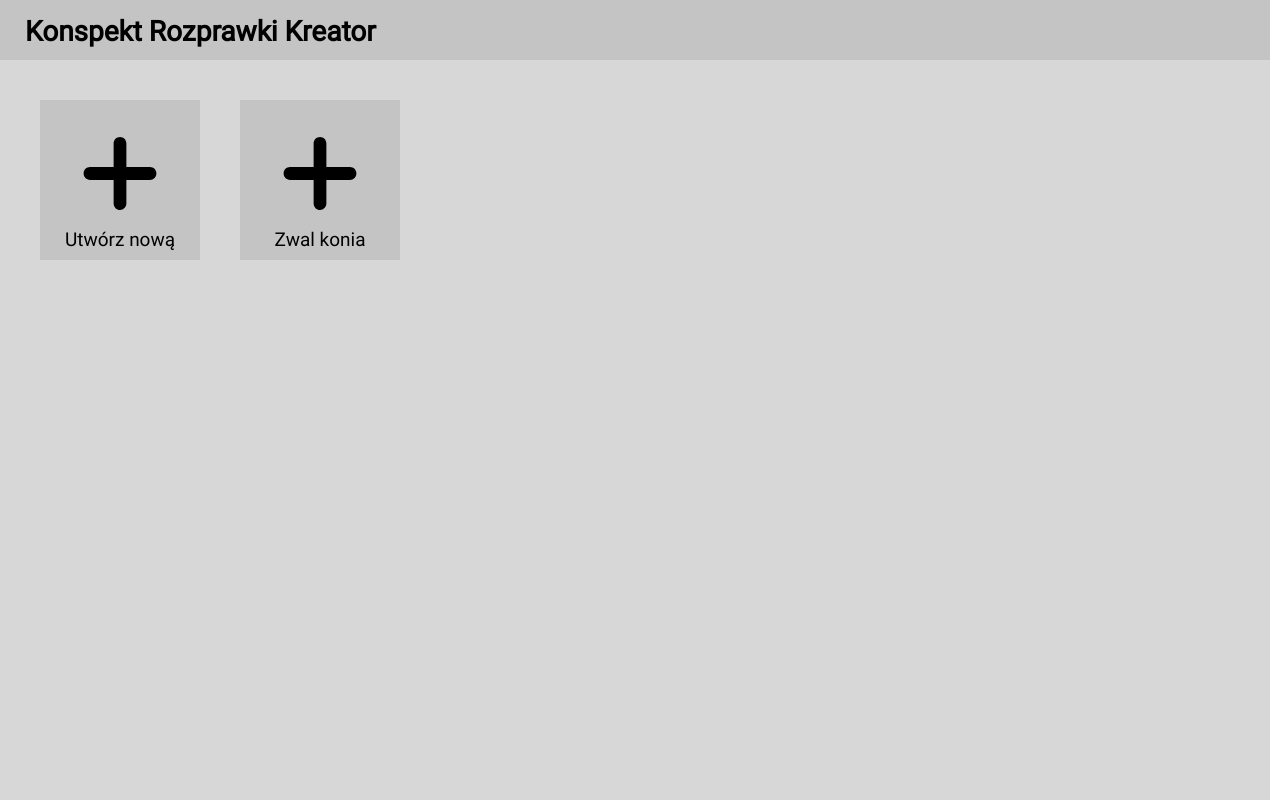
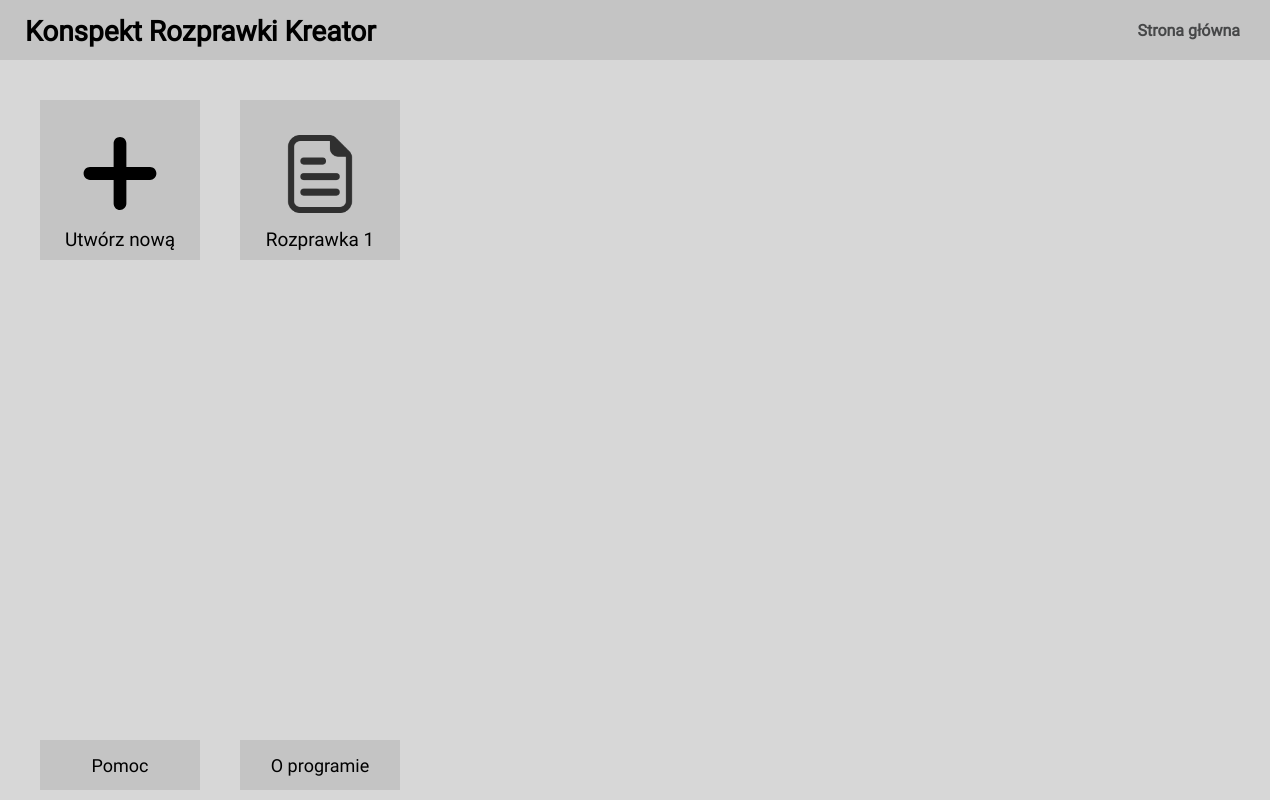
Before and after one commit to tomaszdabrowskidev/konspektor, an Electron app: page pages/index/index.html in a window 1270 px wide. Drawn offline with Linux system fonts and the light colour scheme.

Commit message:
0101010000

```diff
--- a/pages/index/index.html
+++ b/pages/index/index.html
@@ -8,16 +8,21 @@
     <body>
         <header class="header">
             <span class="header__title">Konspekt Rozprawki Kreator</span>
+            <span class="header__path">Strona główna</span>
         </header>
         <div class="content">
             <button class="squareButton">
-                <img id="newConspect__button" class="squareButton__plus-icon" src="../../sources/32339.svg">
+                <img class="squareButton__plus-icon" src="../../sources/32339.svg">
                 <div class="squareButton__name">Utwórz nową</div>
             </button>
             <button class="squareButton">
-                <img class="squareButton__plus-icon" src="../../sources/32339.svg">
-                <div class="squareButton__name">Zwal konia</div>
+                <img class="squareButton__document-icon" src="../../sources/images/document-icon.png">
+                <div class="squareButton__name">Rozprawka 1</div>
             </button>
         </div>
+        <footer class="footer">
+            <button class="button button__footer">Pomoc</button>
+            <button class="button button__footer">O programie</button>
+        </footer>
     </body>
 </html>
--- a/pages/index/index.js
+++ b/pages/index/index.js
@@ -0,0 +1 @@
+//obara to debil xD
```
